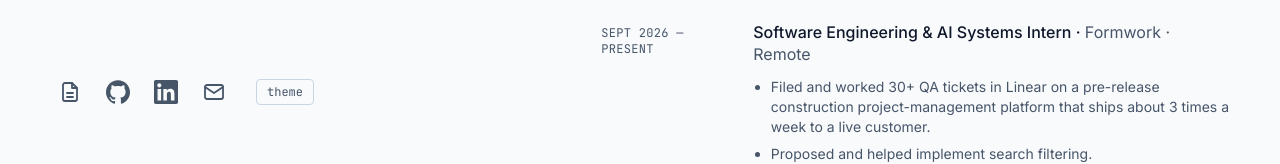
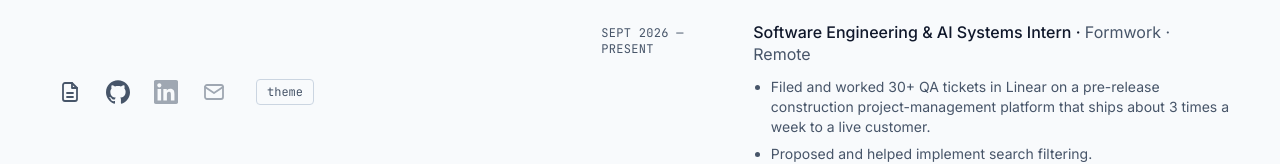
Before and after one commit to trism-dev/portfolio-site, a Next.js app: page / in a window 1280 px wide. Shown: the part 590-754 px from the top of the page. Built offline with nearby package versions, Linux system fonts and the light colour scheme.

Commit message:
Fix CI link checks for unavailable portfolio links

```diff
--- a/src/app/layout.tsx
+++ b/src/app/layout.tsx
@@ -1,4 +1,6 @@
 import type { Metadata } from 'next';
+import { existsSync } from 'node:fs';
+import { join } from 'node:path';
 import { Inter, JetBrains_Mono } from 'next/font/google';
 import Link from 'next/link';
 import { config } from '@/config';
@@ -26,6 +28,9 @@ const links: { name: IconName; label: string; href: string }[] = [
   { name: 'email', label: 'Email', href: `mailto:${config.email}` },
 ];
 
+const hasResume = existsSync(join(process.cwd(), 'public', 'resume.pdf'));
+// Pending URLs stay in the markup for the strict placeholder guard, without becoming broken links.
+
 // Applies the saved theme before first paint to avoid a flash.
 const themeScript = "try{var t=localStorage.getItem('theme');if(t)document.documentElement.dataset.theme=t}catch(e){}";
 
@@ -50,7 +55,19 @@ export default function RootLayout({ children }: { children: React.ReactNode })
             </div>
             <div className="mt-8 flex items-center gap-5 lg:mt-0">
               <ul className="flex items-center gap-1">
-                {links.map((l) => (
+                {links.map((l) => l.href.includes('{{') || (l.name === 'resume' && !hasResume) ? (
+                  <li key={l.name}>
+                    <span
+                      aria-label={`${l.label} (not yet available)`}
+                      aria-disabled="true"
+                      title={`${l.label} (not yet available)`}
+                      data-pending-url={l.href.includes('{{') ? l.href : undefined}
+                      className="flex h-11 w-11 items-center justify-center text-fg opacity-50"
+                    >
+                      <Icon name={l.name} />
+                    </span>
+                  </li>
+                ) : (
                   <li key={l.name}>
                     <a
                       href={l.href}
```
